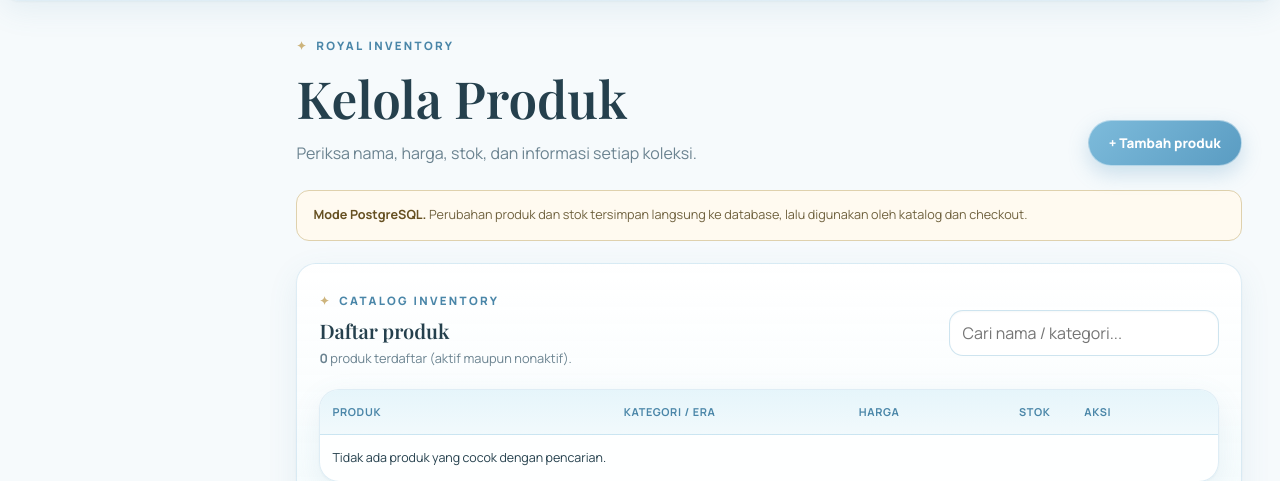
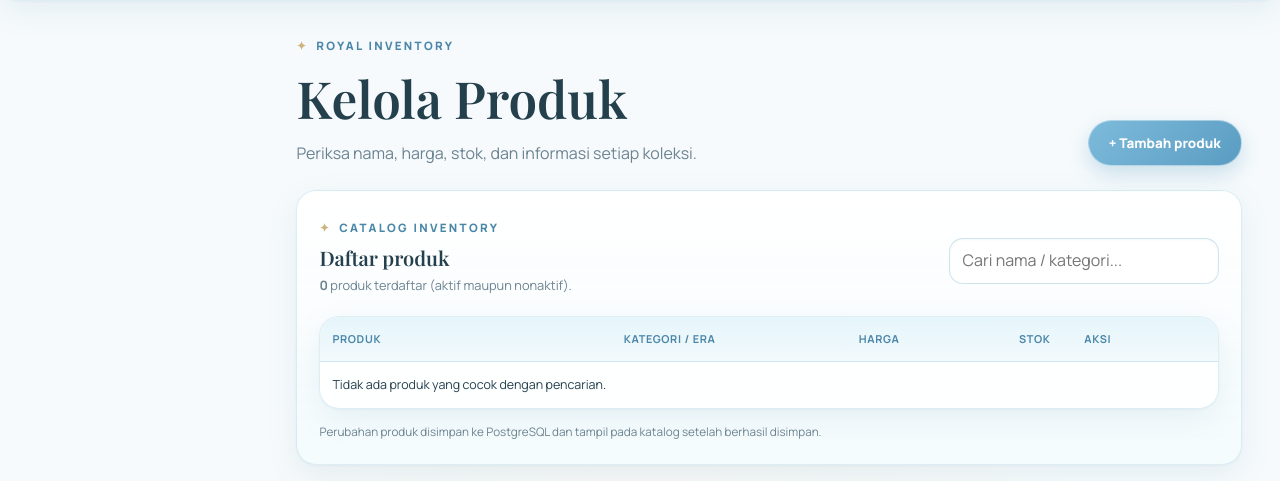
Before and after one commit to diyayoon/pbl317, a Python web app: template app/templates/admin/products.html in a window 1280 px wide. Shown: the part 890-1371 px from the top of the page. Run offline with Jinja, Linux system fonts and the light colour scheme; the template is opened without the code that fills it: most values are stand-ins (such as "Sample title", 1, 10 or a date in 2020).

Commit message:
hilangin keterangan

```diff
--- a/app/templates/admin/products.html
+++ b/app/templates/admin/products.html
@@ -41,11 +41,6 @@
                 </button>
             </header>
 
-            <div class="admin-prototype-banner" role="note">
-
-                <strong>Mode PostgreSQL.</strong> Perubahan produk dan stok tersimpan langsung ke database, lalu digunakan oleh katalog dan checkout.
-
-            </div>
 
             <section class="panel admin-product-form-panel" id="productFormPanel" hidden>
                 <div class="admin-panel-heading">
--- a/app/templates/main/product.html
+++ b/app/templates/main/product.html
@@ -44,7 +44,7 @@
                         data-checkout-url="{{ url_for('customer.checkout') }}" data-i18n="detail_buy">Beli Sekarang</button>
                 </div>
                 {% else %}
-                <p class="admin-store-preview-note">Mode admin: halaman toko hanya untuk pratinjau katalog. Pengelolaan produk, harga, dan stok tersedia di panel admin.</p>
+
                 {% endif %}
 
                 <div class="spec-grid">
```
